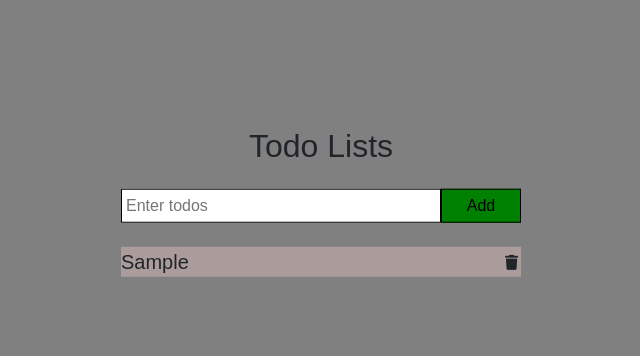
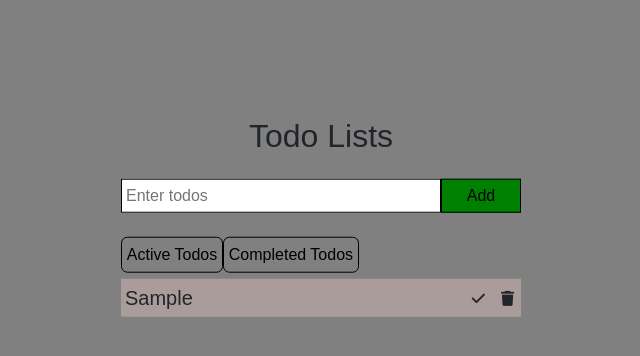
Before and after one commit to Rahul-N-a-n-d-a/todo-app-React, a React (Create React App) app: page / in a window 1280 px wide. Both pictures are taken after typing "Sample" into the empty fields and a click on the button "Add". Shown: the top 356 px of the page, without its empty margins (319-959 px from the left). Built offline with nearby package versions, Linux system fonts and the light colour scheme.

Commit message:
added tick mark function

```diff
--- a/src/components/Todos/todo.css
+++ b/src/components/Todos/todo.css
@@ -36,17 +36,39 @@ body {
 ul {
     padding-left: 0;
 }
- ul li {
+ul li {
     list-style-type: none;
     display: flex;
-    justify-content: space-between;
+    /* justify-content: space-between; */
     align-items: center;
-    margin-bottom: 0.2em;
+    margin-bottom: 0.4em;
     font-size: 20px;
     background-color: #ab9c9c;
  }
- ul li i {
+ul li i {
     cursor: pointer;
     margin-right: 0.2em;
     font-size: 15px;
  }
+ .show-todos {
+    display: flex;
+    flex-direction: column;
+ }
+ .todo-btns {
+    text-align: left;
+    margin-bottom: 0.4em;
+ }
+.show-todo-btn {
+    padding: 0.3em;
+    border-radius: 0.4em;
+    border: 1px solid black;
+    background-color: transparent;
+}
+.show-todo-btn:hover {
+    border-color: black;
+    background-color: #dbcbcb;
+}
+.show-todo-btn:focus {
+    background-color: #9d7272;
+    border: 2px solid green;
+}
--- a/src/components/Todos/todo.js
+++ b/src/components/Todos/todo.js
@@ -4,32 +4,70 @@ import './todo.css'
 function Todo() {
   const [task, setTask] = useState('');
   const [todos, setTodos] = useState([]);
+  const [completed, setCompleted] = useState(false);
+  const [completedTodos, setCompletedTodos] = useState([])
+  const handleAddTodo = () => {
+    if (task === '') {
+      alert('No todos entered')
+    } else {
+      setTodos([...todos, { id: Date.now(), task: task }])
+      setTask('')
+    }
+  }
+  const handleShowTodos = () => {
+    return (
+      <ul>
+        {todos.map((item, index) => {
+          return (
+            <li className='p-1' key={index}>{item.task} <i onClick={() => {
+              setCompletedTodos([...completedTodos, item])
+              setTodos(todos.filter(value => value.id !== item.id))
+            }} className="fa-solid fa-check ms-auto me-3"></i>
+              <i onClick={() => {
+                setTodos(todos.filter(value => value.id !== item.id))
+              }} className="fa-solid fa-trash"></i></li>
+          )
+        })
+        }
+      </ul>
+    )
+  }
+  const showCompletedTodos = () => {
+    return (
+      <ul>
+        {completedTodos.map((index, item) => {
+          return (
+            setCompleted(true),
+            <li key={index}>{item.task} <i onClick={() => {
+              setCompletedTodos(completedTodos.filter(value => value.id !== item.id))
+            }} class="fa-solid fa-trash"></i></li>
+          )
+        })
+        }
+        <li></li>
+      </ul>
+    )
+  }
 
   return (
     <div className='todo-container col-md-6'>
       <h2 className='heading mb-4'>Todo Lists</h2>
       <div className="input-area mb-4">
         <input className='p-1' type="text" value={task} onChange={(e) => setTask(e.target.value)} placeholder='Enter todos' />
-        <button className='add-btn p-1' onClick={() => {
-          setTodos([...todos, {id: Date.now(), task:task}])
-          setTask('')
-        }
-      }>Add</button>
+        <button className='add-btn p-1' onClick={() => handleAddTodo()}>Add</button>
       </div>
       <section className='show-todos'>
-        <ul>
-          {todos.map((item,index) => {
-            return(
-              <li key={index}>{item.task} <i onClick={() => {
-                setTodos(todos.filter(value => value.id !== item.id))
-              }} className="fa-solid fa-trash"></i></li>
-            )
-          })
-        }
-        </ul>
+        <div className="todo-btns">
+          <button className='show-todo-btn' onClick={() => handleShowTodos()}>Active Todos</button>
+          <button className='show-todo-btn' onClick={() => showCompletedTodos()}>Completed Todos</button>
+        </div>
+        <div className="display-todos">
+          {completed ? showCompletedTodos() : handleShowTodos()}
+          {/* {handleShowTodos()} */}
+        </div>
       </section>
-    </div>
+    </div >
   )
 }
 
-export default Todo
+export default Todo;
```
